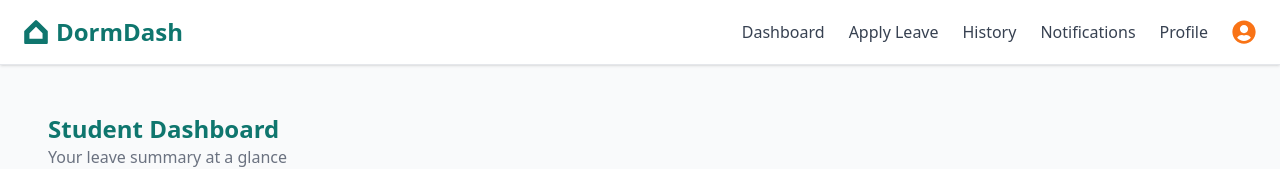
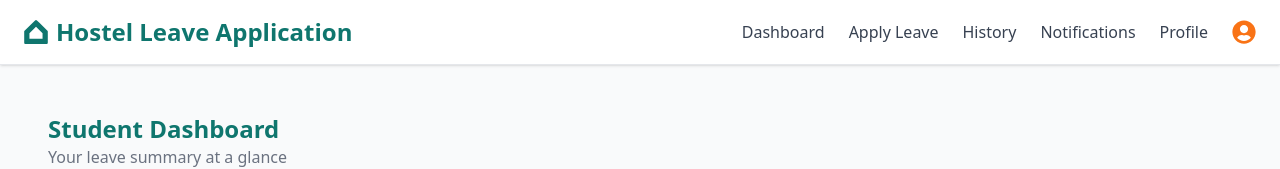
Before and after one commit to 22vedant22/Hostel-Leave-Application, a React (Vite) app in the folder front-end/: page /dashboard in a window 1280 px wide. Shown: the top 169 px of the page. Built offline with nearby package versions, Linux system fonts and the light colour scheme; no server answers.

Commit message:
Updated project with new changes

```diff
--- a/front-end/src/components/Topbar.jsx
+++ b/front-end/src/components/Topbar.jsx
@@ -12,7 +12,7 @@ const Topbar = () => {
 
         <div className="text-2xl font-bold text-teal-700 flex items-center gap-2">
           <SiGooglehome className="w-6 h-6" />
-          DormDash
+          Hostel Leave Application
         </div>
 
         <button
```
